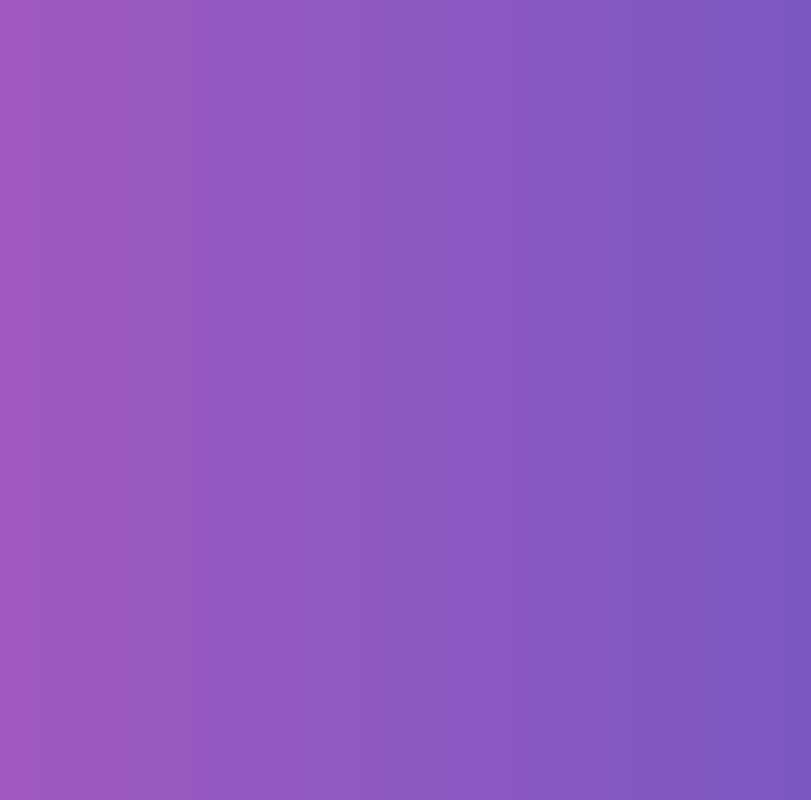
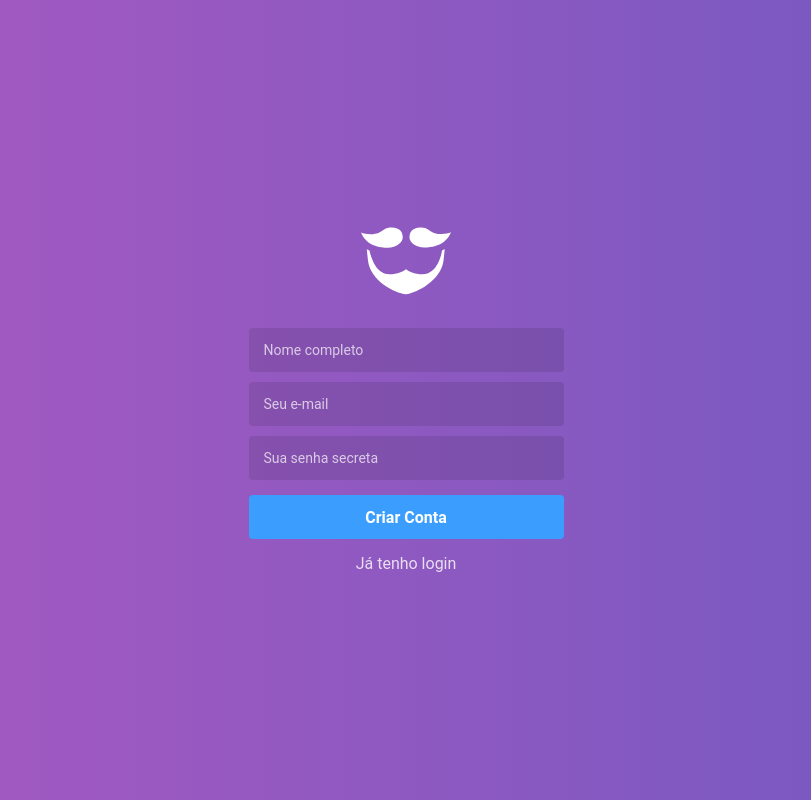
Before and after one commit to thauandev/gobarberweb, a React (Create React App) app: page /register in a window 1280 px wide. Shown: the whole page, without its empty margins (234-1045 px from the left). Built offline with nearby package versions, Linux system fonts and the light colour scheme.

Commit message:
Estilizando as paginas de login

```diff
--- a/jsconfig.json
+++ b/jsconfig.json
@@ -2,7 +2,7 @@
   "compilerOptions": {
     "baseUrl": "src",
     "paths": {
-      "~/*": ["*"],
+      "~/*": ["*"]
     }
   }
 }
--- a/package.json
+++ b/package.json
@@ -3,10 +3,12 @@
   "version": "0.1.0",
   "private": true,
   "dependencies": {
+    "@rocketseat/unform": "^1.6.2",
     "@testing-library/jest-dom": "^4.2.4",
     "@testing-library/react": "^9.3.2",
     "@testing-library/user-event": "^7.1.2",
     "history": "^4.10.1",
+    "polished": "^3.4.4",
     "prop-types": "^15.7.2",
     "react": "^16.12.0",
     "react-dom": "^16.12.0",
--- a/src/pages/SignIn/index.js
+++ b/src/pages/SignIn/index.js
@@ -1,11 +1,28 @@
 import React from 'react';
+import { Link } from 'react-router-dom';
+import { Form, Input } from '@rocketseat/unform';
 
-// import { Container } from './styles';
+import logo from '~/assets/logo.svg';
 
 export default function SignIn() {
+  function handleSubmit(data) {
+    console.tron.log(data);
+  }
+
   return (
     <>
-      <h1>Teste</h1>
+      <img src={logo} alt="GoBarber" />
+      <Form onSubmit={handleSubmit}>
+        <Input name="email" type="email" placeholder="Seu e-mail" />
+        <Input
+          name="password"
+          type="password"
+          placeholder="Sua senha secreta"
+        />
+
+        <button type="submit">Acessar</button>
+        <Link to="/register">Criar conta gratuita</Link>
+      </Form>
     </>
   );
 }
--- a/src/pages/SignUp/index.js
+++ b/src/pages/SignUp/index.js
@@ -1,7 +1,20 @@
 import React from 'react';
+import { Link } from 'react-router-dom';
 
-// import { Container } from './styles';
+import logo from '~/assets/logo.svg';
 
 export default function SignUp() {
-  return <div />;
+  return (
+    <>
+      <img src={logo} alt="GoBarber" />
+      <form>
+        <input placeholder="Nome completo" />
+        <input type="email" placeholder="Seu e-mail" />
+        <input type="password" placeholder="Sua senha secreta" />
+
+        <button type="submit">Criar Conta</button>
+        <Link to="/">Já tenho login</Link>
+      </form>
+    </>
+  );
 }
--- a/src/pages/_layouts/auth/index.js
+++ b/src/pages/_layouts/auth/index.js
@@ -1,10 +1,14 @@
 import React from 'react';
 import PropTypes from 'prop-types';
 
-import { Wrapper } from './styles';
+import { Wrapper, Content } from './styles';
 
 export default function AuthLayout({ children }) {
-  return <Wrapper>{children}</Wrapper>;
+  return (
+    <Wrapper>
+      <Content>{children}</Content>
+    </Wrapper>
+  );
 }
 
 AuthLayout.propTypes = {
--- a/src/pages/_layouts/auth/styles.js
+++ b/src/pages/_layouts/auth/styles.js
@@ -1,6 +1,63 @@
 import styled from 'styled-components';
+import { darken } from 'polished';
 
 export const Wrapper = styled.div`
   height: 100%;
   background: linear-gradient(-90deg, #7159c1, #ab59c1);
+  display: flex;
+  justify-content: center;
+  align-items: center;
 `;
+
+export const Content = styled.div`
+  width: 100%;
+  max-width: 315px;
+  text-align: center;
+
+  form {
+    display: flex;
+    flex-direction: column;
+    margin-top: 30px;
+
+    input {
+      background: rgba(0, 0, 0, 0.1);
+      border: 0;
+      border-radius: 4px;
+      height: 44px;
+      padding: 0 15px;
+      color: #fff;
+      margin: 0 0 10px;
+
+      &::placeholder {
+        color: rgba(255, 255, 255, 0.7);
+      }
+    }
+
+    button {
+      margin: 5px 0 0;
+      height: 44px;
+      background: #3b9eff;
+      font-weight: bold;
+      color: #fff;
+      border: 0;
+      border-radius: 4px;
+      font-size: 16px;
+      transition: bacground 0.2s;
+
+      &:hover {
+        background: ${darken(0.03, '#3b9eff')};
+      }
+    }
+
+    a {
+      color: #fff;
+      margin-top: 15px;
+      font-size: 16px;
+      opacity: 0.8;
+
+      &:hover {
+        opacity: 1;
+      }
+    }
+  }
+`;
```
Also changed, not shown: src/assets/logo.svg (added), 1 other file (tests, documents, lock files or other folders).
